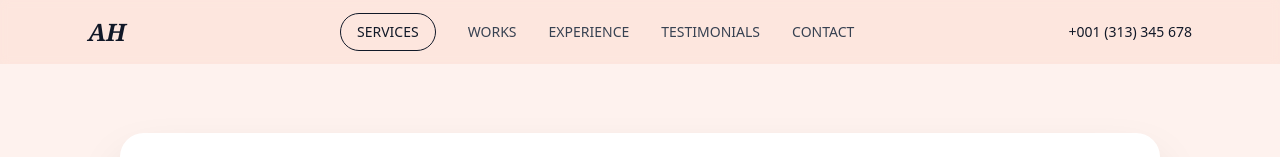
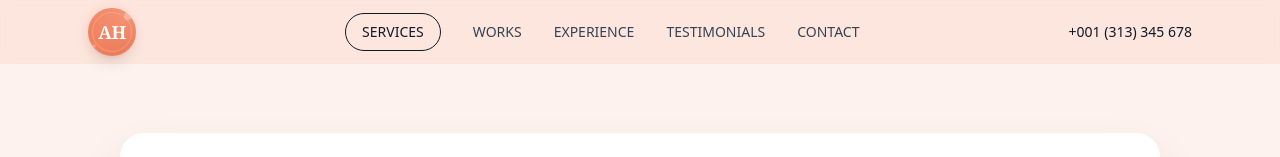
Before and after one commit to Abdallah-hilal/portfolio-page-creator-kit, a React (Vite) app: page / in a window 1280 px wide. Shown: the top 157 px of the page. Built offline with nearby package versions, Linux system fonts and the light colour scheme.

Commit message:
Add logo with "AH"
Implemented a logo using the letters "AH".

```diff
--- /dev/null
+++ b/src/components/Logo.tsx
@@ -0,0 +1,35 @@
+
+const Logo = ({ size = "default", className = "" }: { size?: "small" | "default" | "large", className?: string }) => {
+  const sizeClasses = {
+    small: "w-8 h-8 text-sm",
+    default: "w-12 h-12 text-lg",
+    large: "w-16 h-16 text-xl"
+  };
+
+  return (
+    <div className={`${sizeClasses[size]} ${className} relative`}>
+      {/* Main logo container */}
+      <div className="w-full h-full rounded-full bg-gradient-to-br from-[#F17C58] via-[#F17C58] to-[#E56B47] shadow-lg flex items-center justify-center relative overflow-hidden">
+        {/* Background pattern */}
+        <div className="absolute inset-0 bg-gradient-to-tr from-transparent via-white/10 to-white/20 rounded-full"></div>
+
+        {/* Decorative circles */}
+        <div className="absolute top-1 right-1 w-2 h-2 bg-white/30 rounded-full"></div>
+        <div className="absolute bottom-2 left-1 w-1 h-1 bg-white/20 rounded-full"></div>
+
+        {/* AH Text */}
+        <span className="font-bold text-white tracking-tight relative z-10 font-serif">
+          AH
+        </span>
+
+        {/* Inner glow */}
+        <div className="absolute inset-1 rounded-full border border-white/20"></div>
+      </div>
+
+      {/* Outer shadow ring */}
+      <div className="absolute inset-0 rounded-full bg-gradient-to-br from-[#F17C58]/20 to-transparent blur-sm scale-110 -z-10"></div>
+    </div>
+  );
+};
+
+export default Logo;
--- a/src/components/Navigation.tsx
+++ b/src/components/Navigation.tsx
@@ -1,6 +1,7 @@
 
 import { useState } from "react";
 import { Menu, X } from "lucide-react";
+import Logo from "./Logo";
 
 const Navigation = () => {
   const [isOpen, setIsOpen] = useState(false);
@@ -17,9 +18,7 @@ const Navigation = () => {
     <nav className="fixed top-0 left-0 right-0 z-50 bg-[#F17C58]/10 backdrop-blur-sm">
       <div className="max-w-6xl mx-auto px-6">
         <div className="flex items-center justify-between h-16">
-          <div className="text-2xl font-bold text-gray-900 font-serif italic">
-            AH
-          </div>
+          <Logo size="default" />
 
           {/* Desktop Navigation */}
           <div className="hidden md:flex items-center space-x-8">
```
